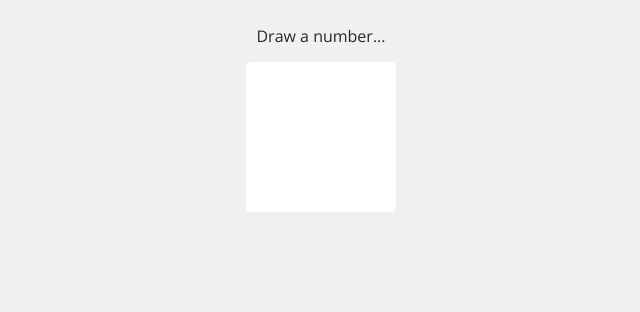
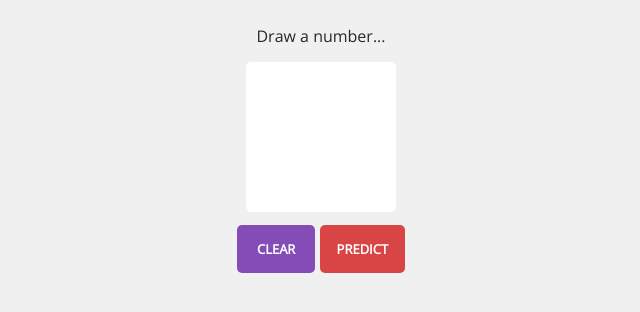
Before and after one commit to mack/machine-learning, a Flask app: page / in a window 1280 px wide. Shown: the top 312 px of the page, without its empty margins (319-959 px from the left). Run offline with Flask 2, Linux system fonts and the light colour scheme; some libraries are stand-ins or nearby versions.

Commit message:
Added clear canvas and predict buttons

```diff
--- a/MNISTBeginner/static/main.js
+++ b/MNISTBeginner/static/main.js
@@ -23,16 +23,16 @@
     // initialize the drawing app
     drawing = new window.app.Drawing();
 
-    // Removed clear button because post request clears form
-    // $('#clear').click(function() {
-    //     drawing.reset()
-    // })
+    $('#clear').click(function() {
+        drawing.reset()
+    })
 
-    drawing.onChange = function() {
-      map = drawing.mnistIntensities()
-      map = JSON.stringify(map);
-      post('/', {img: map});
-    }
+    $('#predict').click(function() {
+        map = drawing.mnistIntensities()
+        map = JSON.stringify(map);
+        post('/', {img: map});
+    })
+
   }
 
 
--- a/MNISTBeginner/static/style.css
+++ b/MNISTBeginner/static/style.css
@@ -20,7 +20,18 @@ canvas {
   padding: 15px 20px;
   border-radius: 5px;
   font-weight: 600;
-  font-size: 14px;
+  font-size: 13px;
+  text-align: center;
+}
+
+#predict {
+  cursor: pointer;
+  background-color: #d94545;
+  color: white;
+  padding: 15px 17px;
+  border-radius: 5px;
+  font-weight: 600;
+  font-size: 13px;
   text-align: center;
 }
 
@@ -37,6 +48,10 @@ canvas {
   color: #292828;
 }
 
+#predict:hover {
+  background-color: #e84949;
+}
+
 #clear:hover {
   background-color: #9a55d6;
 }
--- a/MNISTBeginner/templates/index.html
+++ b/MNISTBeginner/templates/index.html
@@ -15,6 +15,8 @@
   <canvas id='drawable'>
   </canvas>
   <div class='btn_center'>
+    <span id='clear'>CLEAR</span>
+    <span id='predict'>PREDICT</span>
     {% if predicted_value is defined %}
     <span id='result'>... the number is <strong>{{ predicted_value }}</strong></span>
     {% endif %}
```
